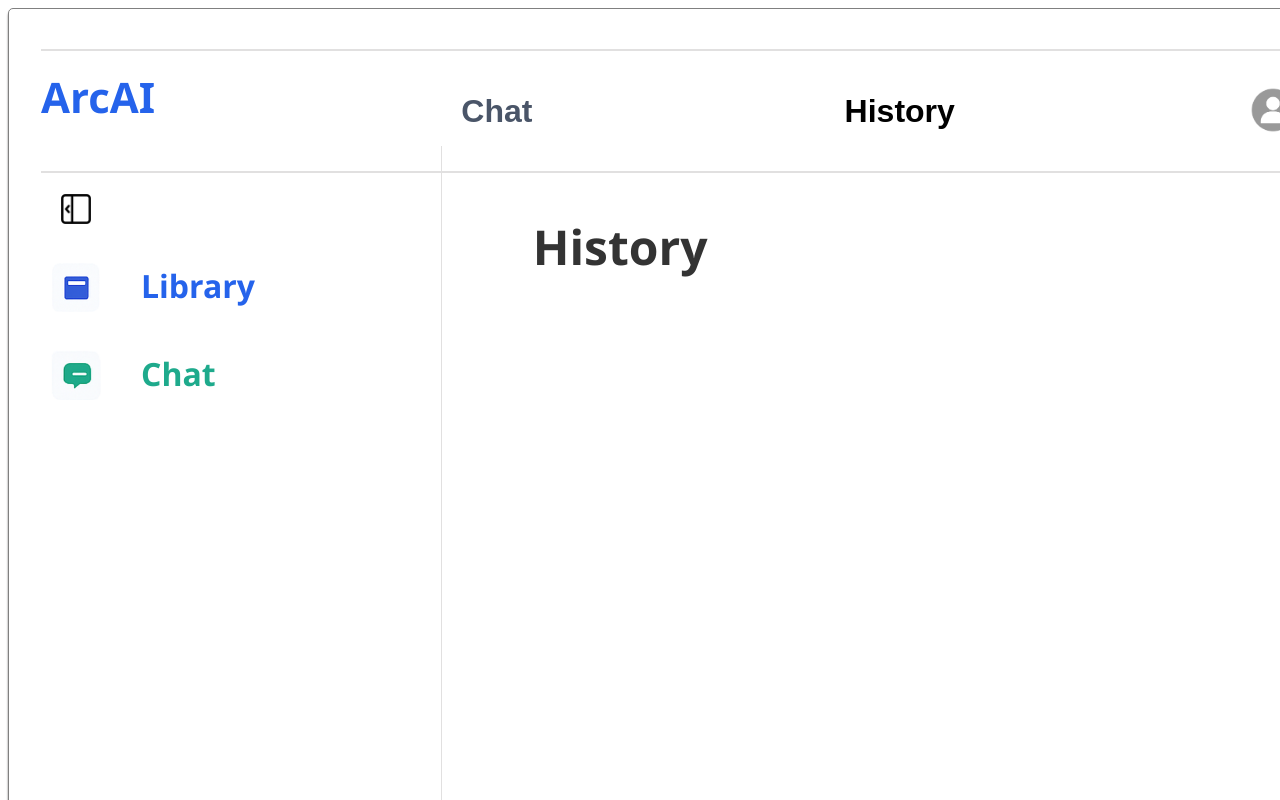
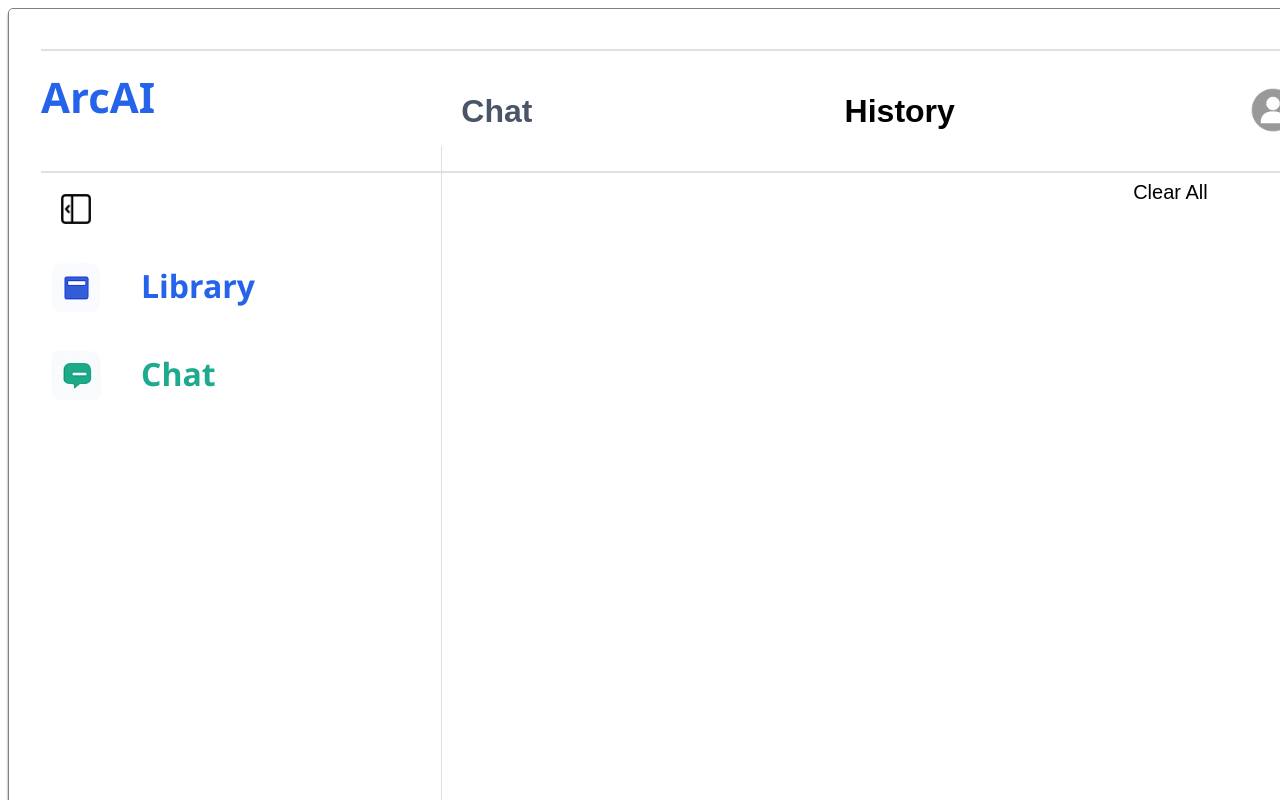
Before and after one commit to SARWANdev/ArcAI, a React (Vite) app in the folder VIEW/: page /workspace/chat-history in a window 1280 px wide. Shown: the top 800 px of the page. Built offline with nearby package versions, Linux system fonts and the light colour scheme; sample sign-in values are in the browser's storage.

Commit message:
Added clear all button to chat history page

```diff
--- a/VIEW/src/Pages/ChatHistoryPage.css
+++ b/VIEW/src/Pages/ChatHistoryPage.css
@@ -31,12 +31,13 @@
       left: 31.3%;
       width: 911px;
       height: 763px;
+      display: flex;
+      flex-direction: column;
+      align-items: center;
   }
 
   .chat-history-page-content-container-title{
       font-size: 48px;
-      position: absolute;
-      left: 10%;
   }
 
   #chat-history-page-chat-button{
--- a/VIEW/src/Pages/ChatHistoryPage.jsx
+++ b/VIEW/src/Pages/ChatHistoryPage.jsx
@@ -4,7 +4,7 @@
 import Sidebar from "./Components/Sidebar";
 import { IDContext } from "./LibraryPage";
 import "./ChatHistoryPage.css";
-
+import ClearAllButton from "./Components/Buttons/ClearAllButton";
 /**
  * ChatHistoryPage is the page that is used to display the chat history page.
  * @returns {JSX} - The React component for the chat history page.
@@ -43,7 +43,7 @@
                 <hr className="chat-history-page-line"></hr>
                 <div className="chat-history-page-content">
                     <div className="chat-history-page-content-container" id = "chat-history-page-content-container">
-                        <h1 className="chat-history-page-content-container-title">History</h1>
+                        <ClearAllButton/>
                     </div>
                     <IDContext.Provider value = {"chat-history-page-content-container"}>
                         <Sidebar/>
--- a/VIEW/src/Pages/Components/Buttons/ClearAllButton.css
+++ b/VIEW/src/Pages/Components/Buttons/ClearAllButton.css
@@ -6,8 +6,11 @@
     cursor: pointer;
     outline: none;
     font-size: 20px;
-    width: 58px;
+    width: 100px;
     height: 23px;
+    border-radius: 5px;
+    position: relative;
+    left: 30%;
 }
 
 .clear-all-button:hover{
```
